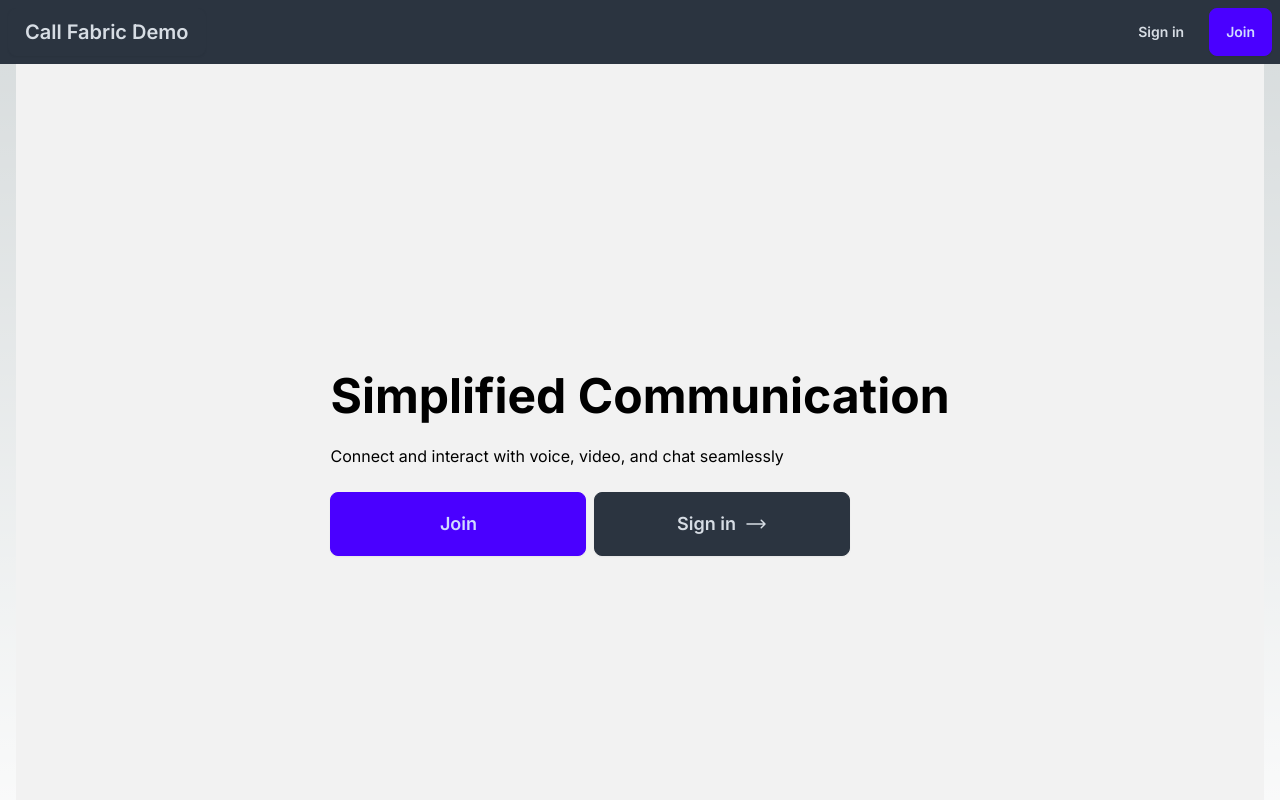
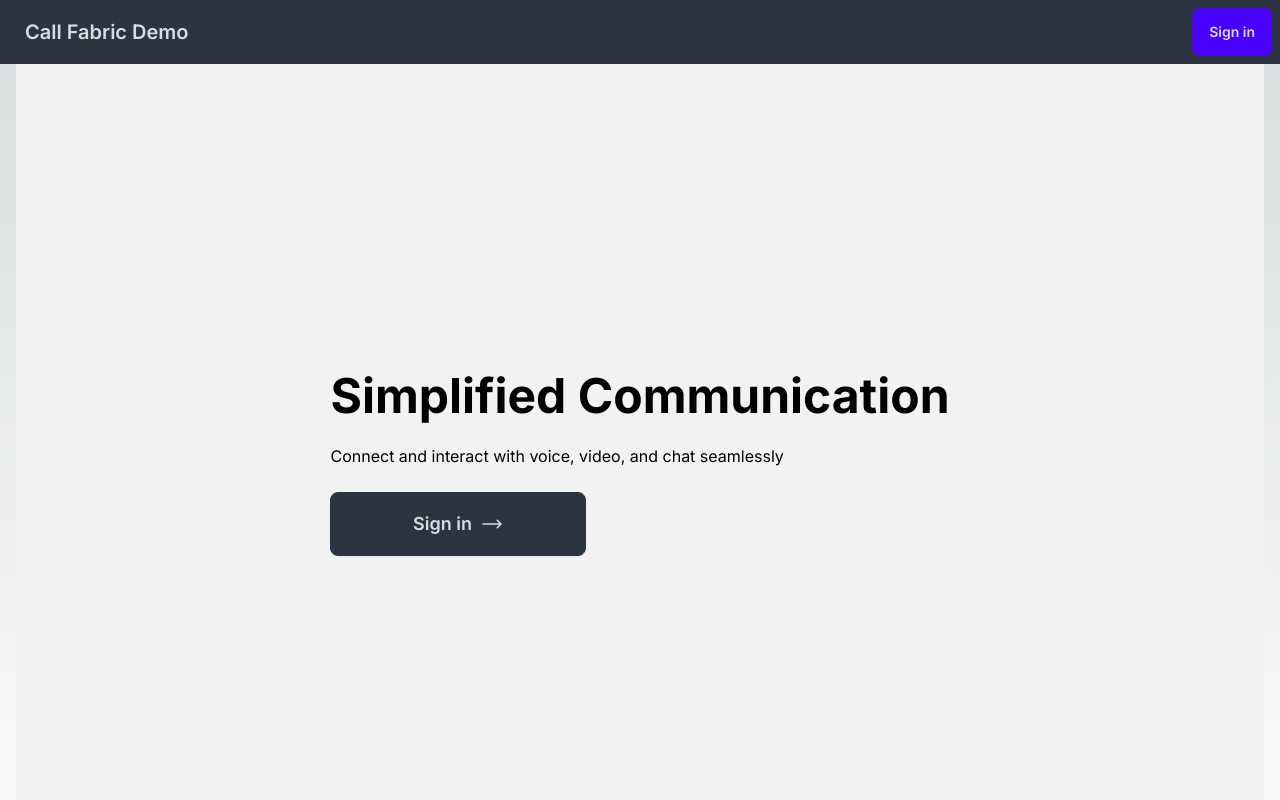
Before and after one commit to ryanwi/call-fabric-nextjs-example, a Next.js app: page / in a window 1280 px wide. Shown: the top 800 px of the page. Built offline with nearby package versions, Linux system fonts and the light colour scheme.

Commit message:
Connect signin link

```diff
--- a/app/page.tsx
+++ b/app/page.tsx
@@ -12,15 +12,7 @@ export default function Home() {
           <div>
             <div className="inline-flex w-full flex-col items-stretch justify-center gap-2 px-4 md:flex-row xl:justify-start xl:px-0">
               <a
-                data-sveltekit-preload-data="off"
-                href="/signup"
-                className="btn btn-primary md:btn-lg md:btn-wide group px-12"
-              >
-                Join
-              </a>
-              <a
-                data-sveltekit-preload-data="off"
-                href="/auth/signin"
+                href="api/auth/signin"
                 className="btn btn-neutral md:btn-lg md:btn-wide group px-12"
               >
                 Sign in
--- a/components/header.tsx
+++ b/components/header.tsx
@@ -6,10 +6,7 @@ export default function Header() {
       </div>
       <div className="flex-none gap-2">
         <div>
-          <a href="/auth/signin" className="btn btn-ghost">Sign in</a>
-        </div>
-        <div>
-          <a href="/signup" className="btn btn-primary">Join</a>
+          <a href="/api/auth/signin" className="btn btn-primary">Sign in</a>
         </div>
       </div>
     </div>
```
